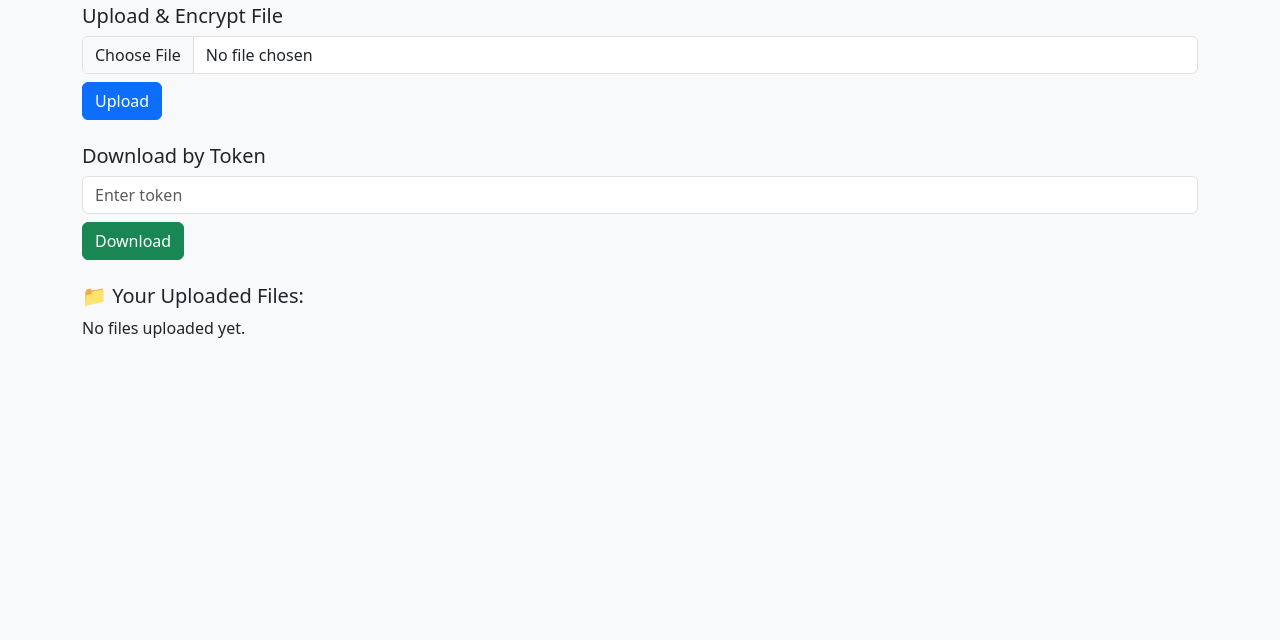
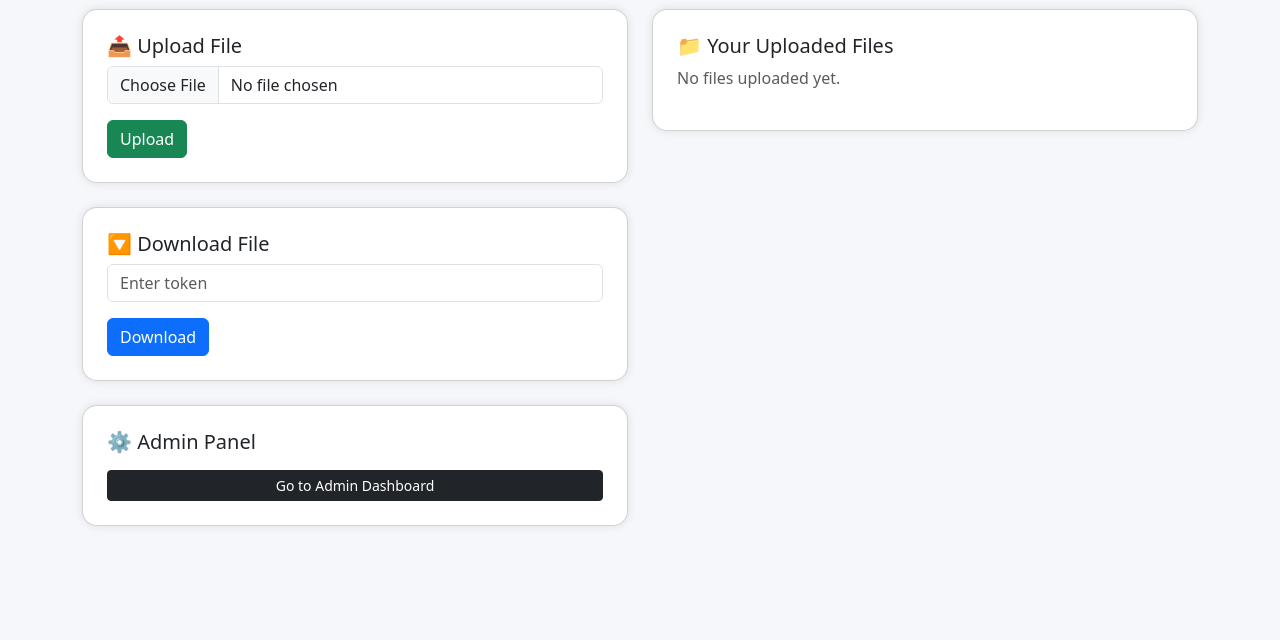
Before and after one commit to AJ3637/secure-file-sharing-app, a Flask app: template templates/home.html in a window 1280 px wide. Shown: the part 160-800 px from the top of the page. Run offline with Flask 3, Linux system fonts and the light colour scheme; the template is opened without the code that fills it, so the values that code supplies are empty; the visitor is signed in with stand-in values (Sample User, id 1).

Commit message:
Update home.html

```diff
--- a/templates/home.html
+++ b/templates/home.html
@@ -1,62 +1,118 @@
 <!DOCTYPE html>
-<html>
+<html lang="en">
 <head>
-    <title>Secure File Sharing</title>
+    <meta charset="UTF-8">
+    <title>Secure File Sharing App</title>
     <link href="https://cdn.jsdelivr.net/npm/bootstrap@5.3.0/dist/css/bootstrap.min.css" rel="stylesheet">
+    <style>
+        body {
+            background: #f5f7fa;
+        }
+        .logo {
+            width: 150px;
+            height: auto;
+        }
+        .container {
+            margin-top: 30px;
+        }
+        .card {
+            border-radius: 15px;
+            box-shadow: 0 0 10px rgba(0,0,0,0.1);
+        }
+        .token {
+            font-size: 0.85rem;
+            color: #555;
+        }
+    </style>
 </head>
-<body class="bg-light">
-<div class="container mt-4">
-    <h2>🔐 Secure File Sharing App</h2>
+<body>
+    <nav class="navbar navbar-expand-lg navbar-light bg-white shadow-sm">
+        <div class="container-fluid">
+            <a class="navbar-brand" href="/">
+                <img src="{{ url_for('static', filename='logo.png') }}" alt="Logo" class="logo">
+            </a>
+            <div class="d-flex">
+                {% if session.get('user') %}
+                    <span class="navbar-text me-3">👤 {{ session['user'] }}</span>
+                    <a href="/logout" class="btn btn-outline-danger btn-sm">Logout</a>
+                {% else %}
+                    <a href="/login" class="btn btn-outline-primary btn-sm me-2">Login</a>
+                    <a href="/register" class="btn btn-primary btn-sm">Register</a>
+                {% endif %}
+            </div>
+        </div>
+    </nav>
 
+    <div class="container">
         {% with messages = get_flashed_messages(with_categories=true) %}
             {% if messages %}
                 {% for category, message in messages %}
-          <div class="alert alert-{{ category }}">{{ message }}</div>
+                    <div class="alert alert-{{ category }} alert-dismissible fade show" role="alert">
+                        {{ message }}
+                        <button type="button" class="btn-close" data-bs-dismiss="alert"></button>
+                    </div>
                 {% endfor %}
             {% endif %}
         {% endwith %}
 
-    {% if 'user' in session %}
-        <p>Welcome, <strong>{{ session['user'] }}</strong> | <a href="/logout">Logout</a></p>
+        {% if session.get('user') %}
+        <div class="row">
+            <div class="col-md-6">
+                <div class="card p-4 mb-4">
+                    <h5>📤 Upload File</h5>
+                    <form method="POST" action="/upload" enctype="multipart/form-data">
+                        <div class="mb-3">
+                            <input type="file" name="file" class="form-control" required>
+                        </div>
+                        <button type="submit" class="btn btn-success">Upload</button>
+                    </form>
+                </div>
+
+                <div class="card p-4 mb-4">
+                    <h5>🔽 Download File</h5>
+                    <form method="POST" action="/download">
+                        <div class="mb-3">
+                            <input type="text" name="token" class="form-control" placeholder="Enter token" required>
+                        </div>
+                        <button type="submit" class="btn btn-primary">Download</button>
+                    </form>
+                </div>
 
                 {% if session['user'] == 'admin' %}
-        <a href="/admin" class="btn btn-warning mb-3">⚙️ Admin Dashboard</a>
+                <div class="card p-4">
+                    <h5>⚙️ Admin Panel</h5>
+                    <a href="/admin" class="btn btn-dark btn-sm mt-2">Go to Admin Dashboard</a>
+                </div>
                 {% endif %}
+            </div>
 
-        <form method="POST" enctype="multipart/form-data" action="/upload" class="mb-4">
-            <h5>Upload & Encrypt File</h5>
-            <input type="file" name="file" required class="form-control mb-2">
-            <button type="submit" class="btn btn-primary">Upload</button>
-        </form>
-
-        <form method="POST" action="/download" class="mb-4">
-            <h5>Download by Token</h5>
-            <input type="text" name="token" placeholder="Enter token" required class="form-control mb-2">
-            <button type="submit" class="btn btn-success">Download</button>
-        </form>
-
-        <h5>📁 Your Uploaded Files:</h5>
+            <div class="col-md-6">
+                <div class="card p-4">
+                    <h5>📁 Your Uploaded Files</h5>
                     {% if files %}
-            <ul class="list-group">
-                {% for filename, token, expiry in files %}
-                    <li class="list-group-item d-flex justify-content-between">
-                        <div>
-                          <strong>{{ filename }}</strong><br>
-                          <small>Token: {{ token }} | Expires: {{ expiry }}</small>
-                        </div>
-                        <div>
-                          <a href="/qr/{{ token }}" class="btn btn-sm btn-secondary">QR</a>
-                        </div>
+                        <ul class="list-group list-group-flush">
+                        {% for f in files %}
+                            <li class="list-group-item">
+                                <strong>{{ f[0] }}</strong><br>
+                                <span class="token">🔑 Token: {{ f[1] }}</span><br>
+                                <a href="/qr/{{ f[1] }}" class="btn btn-outline-secondary btn-sm mt-1">📷 QR</a>
                             </li>
                         {% endfor %}
                         </ul>
                     {% else %}
-            <p>No files uploaded yet.</p>
-        {% endif %}
-
-    {% else %}
-        <p><a href="/login" class="btn btn-primary">Login</a> or <a href="/register" class="btn btn-outline-primary">Register</a></p>
+                        <p class="text-muted">No files uploaded yet.</p>
                     {% endif %}
                 </div>
+            </div>
+        </div>
+        {% else %}
+        <div class="text-center">
+            <h2>🔒 Welcome to Secure File Sharing App</h2>
+            <p>Please <a href="/login">login</a> or <a href="/register">register</a> to continue.</p>
+        </div>
+        {% endif %}
+    </div>
+
+    <script src="https://cdn.jsdelivr.net/npm/bootstrap@5.3.0/dist/js/bootstrap.bundle.min.js"></script>
 </body>
 </html>
```
Lines whose indentation alone changed are shown as unchanged.
